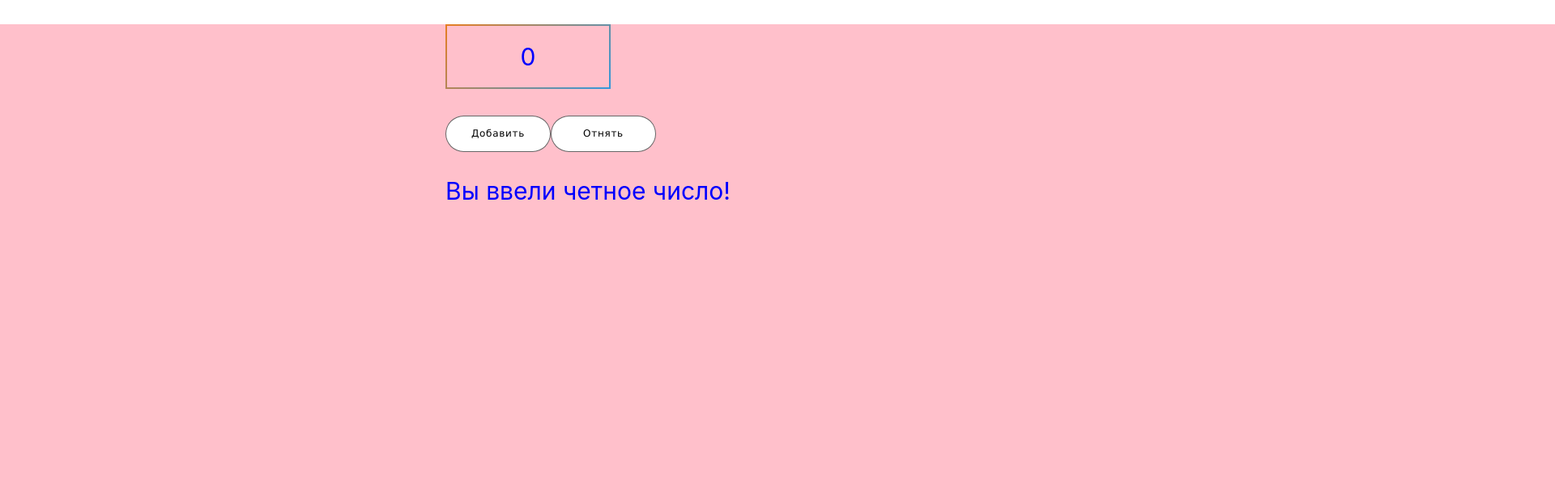
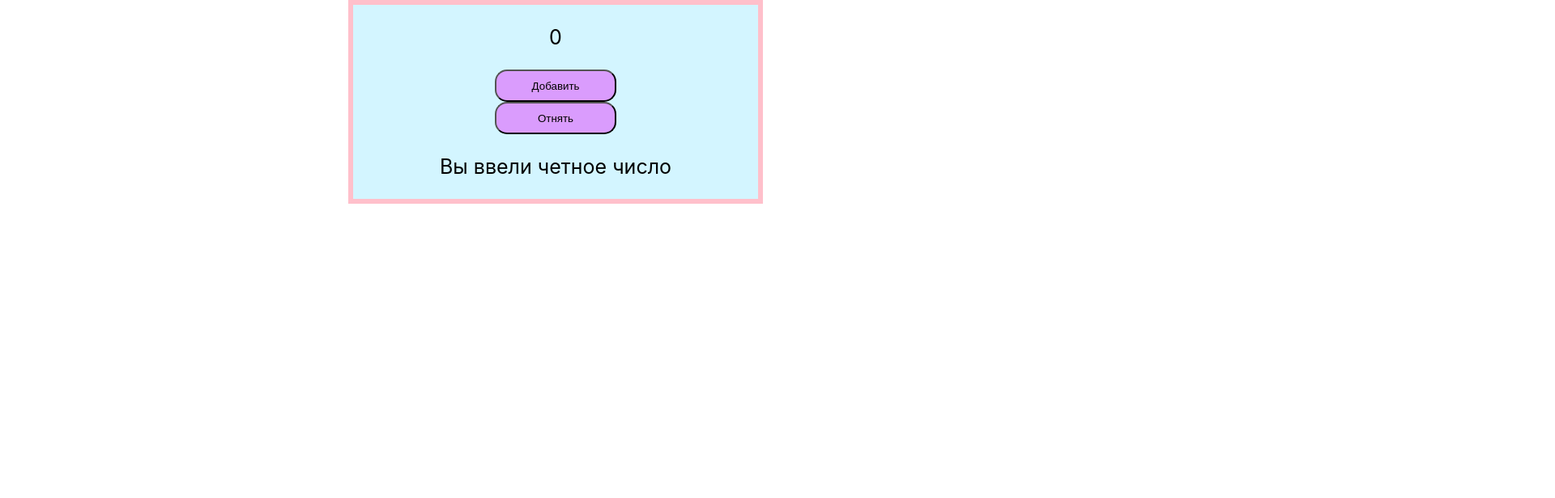
Before and after one commit to Sanchous2405/CheckReact, a React (Create React App) app: page / in a window 1280 px wide. Shown: the top 616 px of the page at 81% size, 1920 px wide, since content can reach past the window. Built offline with nearby package versions, Linux system fonts and the light colour scheme.

Commit message:
add new styles

```diff
--- a/src/App.css
+++ b/src/App.css
@@ -1,5 +1,6 @@
 .App {
   text-align: center;
+
 }
 
 .App-logo {
@@ -22,12 +23,28 @@
   justify-content: center;
   font-size: calc(10px + 2vmin);
   color: white;
+
 }
 
 .App-link {
   color: #61dafb;
 }
-
+.div {
+  display: flex;
+  flex-direction: column;
+  align-items: center;
+  font-size: 25px;
+  border: 6px solid pink;
+  width: 500px;
+  margin-left: 430px;
+  background-color: #c5f2ffc0;
+}
+.btn {
+  background-color: rgb(218, 156, 253);
+  width: 150px;
+  height: 40px;
+  border-radius: 15px;
+}
 @keyframes App-logo-spin {
   from {
     transform: rotate(0deg);
--- a/src/App.js
+++ b/src/App.js
@@ -1,5 +1,7 @@
-// import "./App.css";
+import "./App.css";
 import { useState } from "react";
+import { Button } from "./components/Button";
+import { Display } from "./components/Display";
 
 function App() {
   const [count, setCount] = useState(0);
@@ -10,61 +12,15 @@ function App() {
     setCount(count - 1);
   };
 
-  // const checkNum = () => {
-  //   if (count % 2 === 0) {
-  //     console.log("+");
-  //     return "`Четное`";
-  //   } else {
-  //     console.log("-");
-  //     return "`Нечетное`";
-  //   }
-  // };
-  // const displayCheck = () => {
-  //   checkNum()
-  // };
-
-  const divStyle = {
-    width: "1440px",
-    height: "600px",
-    fontSize: "30px",
-    paddingLeft: "550px",
-    color: "blue",
-    backgroundColor: "pink",
-  };
-  const parStyle = {
-    display: "flex",
-    justifyContent: "center",
-    paddingTop: "20px",
-    paddingBottom: "20px",
-
-    width: "200px",
-    border: "2px solid white",
-    borderImage: "linear-gradient(-45deg, #3498db, #e67e22) 1",
-  };
-  const btnStyle = {
-    width: "130px",
-    height: " 45px",
-    background: " #ffffff",
-    border: "1px solid rgba(0, 0, 0, 0.6)",
-    borderRadius: "50px",
-    cursor: "pointer",
-    opacity: "1",
-    fontFamily: "Verdana, Geneva, Tahoma, sans-serif",
-    fontSize: "12px",
-    fontWeight: "500",
-    letterSpacing: "0.7px",
-  };
   return (
-    <div style={divStyle}>
-      <p style={parStyle}> {count}</p>
-      <button style={btnStyle} onClick={handleInc}>
-        Добавить
-      </button>
-      <button style={btnStyle} onClick={handleDec}>
-        Отнять
-      </button>
-
-      <p>Вы ввели {count % 2 === 0 ? "четное" : "нечетное"} число!</p>
+    <div className="div">
+      <p> {count}</p>
+      <Button text={"Добавить"} func={handleInc} />
+      <Button text={"Отнять"} func={handleDec} />
+      <Display
+        text={"Вы ввели "}
+        func={count % 2 === 0 ? "четное число" : "нечетное число"}
+      />
     </div>
   );
 }
--- /dev/null
+++ b/src/components/Button/index.js
@@ -0,0 +1,5 @@
+import React from "react";
+
+export const Button = ({ text, func }) => {
+  return <button className="btn" onClick={func}>{text}</button>;
+};
--- /dev/null
+++ b/src/components/Display/index.js
@@ -0,0 +1,7 @@
+import React from 'react'
+
+export const Display =({text , func})=> {
+  return (
+    <p>{text}{func}</p>
+  )
+}
```
Also changed, not shown: src/components/Title/Title.js (deleted).
